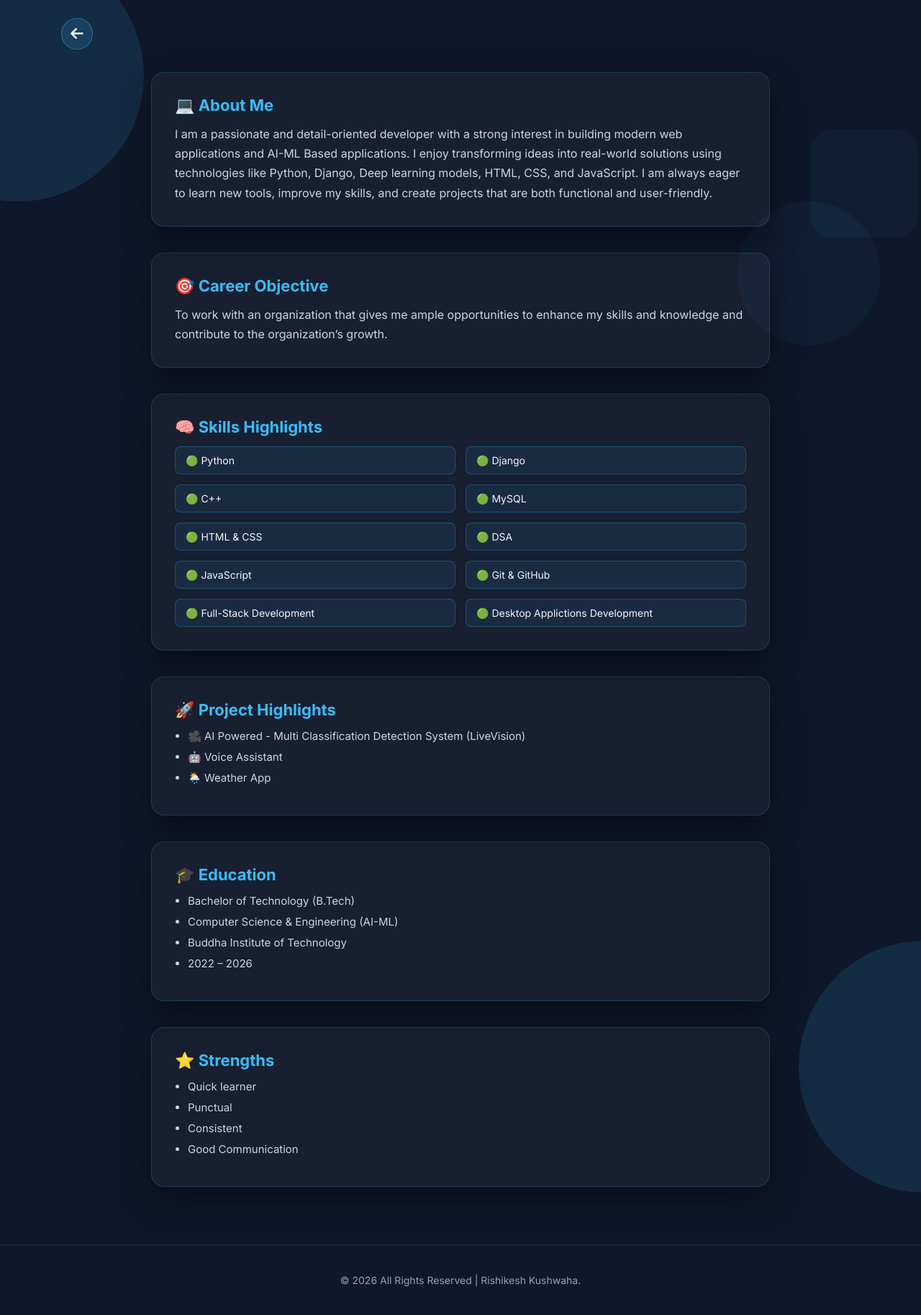
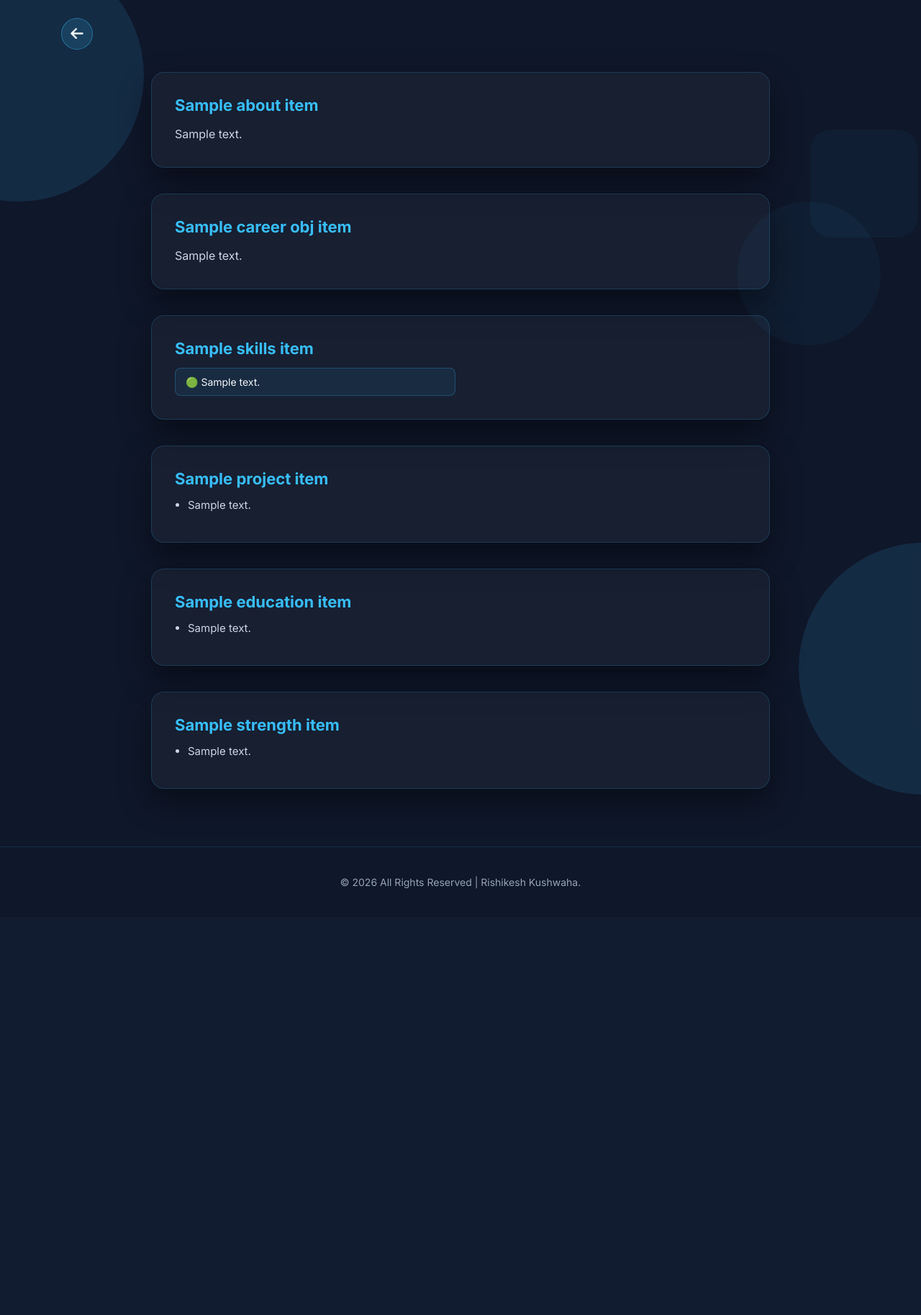
Before and after one commit to Rishikesh0930/Portfolio, a Django app: template templates/about.html in a window 1280 px wide. Shown: the whole page at 72% size. After the commit the page ends 1235 px from the top, so only its background shows below. Run offline with Django 5.2, Linux system fonts and the light colour scheme; the template is opened without the code that fills it: most values are stand-ins (such as "Sample title", 1, 10 or a date in 2020).

Commit message:
update about.html and views.py

```diff
--- a/templates/about.html
+++ b/templates/about.html
@@ -17,62 +17,48 @@
     <div class="dot d2"></div>
     <div class="about-wrapper">
         <div class="card">
-            <h2>💻 About Me</h2>
-            <p>
-                I am a passionate and detail-oriented developer with a strong interest in building
-                modern web applications and AI-ML Based applications. I enjoy transforming ideas into
-                real-world solutions using technologies like Python, Django, Deep learning models, HTML,
-                CSS, and JavaScript. I am always eager to learn new tools, improve my skills, and
-                create projects that are both functional and user-friendly.
-            </p>
+            {% for about_item in about.about_me %}
+                <h2>{{ about_item.title }}</h2>
+                <p>{{ about_item.content }}</p>
+            {% endfor %}
         </div>
         <div class="card">
-            <h2>🎯 Career Objective</h2>
-            <p>
-                To work with an organization that gives me ample opportunities to enhance my skills
-                and knowledge and contribute to the organization’s growth.
-            </p>
+            {% for career_obj_item in about.career_obj %}
+                <h2>{{ career_obj_item.title }}</h2>
+                <p>{{ career_obj_item.content }}</p>
+            {% endfor %}
         </div>
         <div class="card">
-            <h2>🧠 Skills Highlights</h2>
+            {% for skills_item in about.skills %}
+                <h2>{{ skills_item.title }}</h2>
                 <div class="skills">
-                <span>🟢 Python</span>
-                <span>🟢 Django</span>
-                <span>🟢 C++</span>
-                <span>🟢 MySQL</span>
-                <span>🟢 HTML & CSS</span>
-                <span>🟢 DSA</span>
-                <span>🟢 JavaScript</span>
-                <span>🟢 Git & GitHub</span>
-                <span>🟢 Full-Stack Development</span>
-                <span>🟢 Desktop Applictions Development</span>
+                    <span>🟢 {{ skills_item.content }}</span>
                 </div>
+            {% endfor %}
         </div>
         <div class="card">
-            <h2>🚀 Project Highlights</h2>
+            {% for project_item in about.project %}
+                <h2>{{ project_item.title }}</h2>
                 <ul>
-                <li>🎥 AI Powered - Multi Classification Detection System (LiveVision)</li>
-                <li>🤖 Voice Assistant</li>
-                <li>🌦️ Weather App</li>
+                    <li>{{ project_item.content }}</li>
                 </ul>
+            {% endfor %}
         </div>
         <div class="card">
-            <h2>🎓 Education</h2>
+            {% for education_item in about.education %}
+                <h2>{{ education_item.title }}</h2>
                 <ul>
-                <li> Bachelor of Technology (B.Tech)</li>
-                <li> Computer Science & Engineering (AI-ML)</li>
-                <li> Buddha Institute of Technology</li>
-                <li> 2022 – 2026</li>
+                    <li>{{ education_item.content }}</li>
                 </ul>
+            {% endfor %}
         </div>
         <div class="card">
-            <h2>⭐ Strengths</h2>
+            {% for strength_item in about.strength %}
+                <h2>{{ strength_item.title }}</h2>
                 <ul>
-                <li> Quick learner</li>
-                <li> Punctual</li>
-                <li> Consistent</li>
-                <li> Good Communication</li>
+                    <li>{{ strength_item.content }}</li>
                 </ul>
+            {% endfor %}
         </div>
     </div>
     <footer class="footer">
```
Also changed, not shown: App/views.py (+6 -3 lines), static/json/about.json (added, +102 -0 lines). Lines whose indentation alone changed are shown as unchanged.
